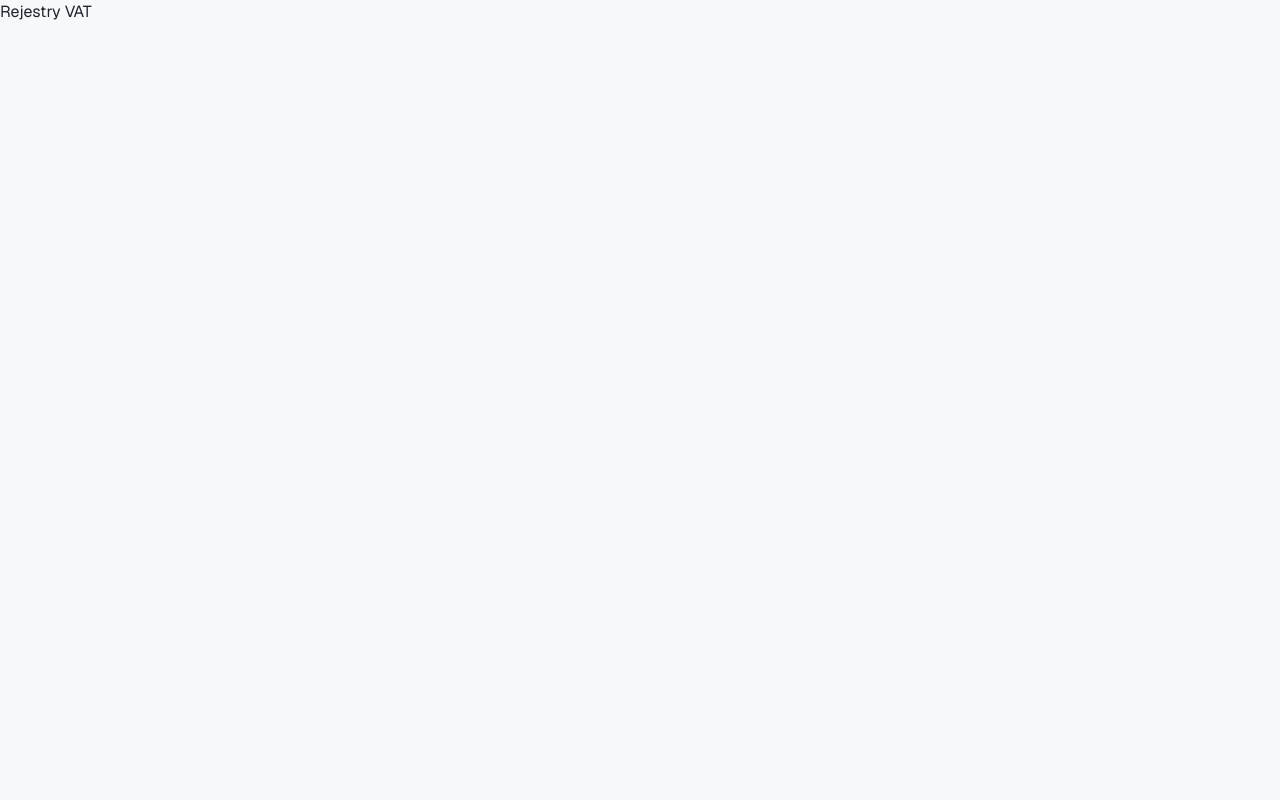
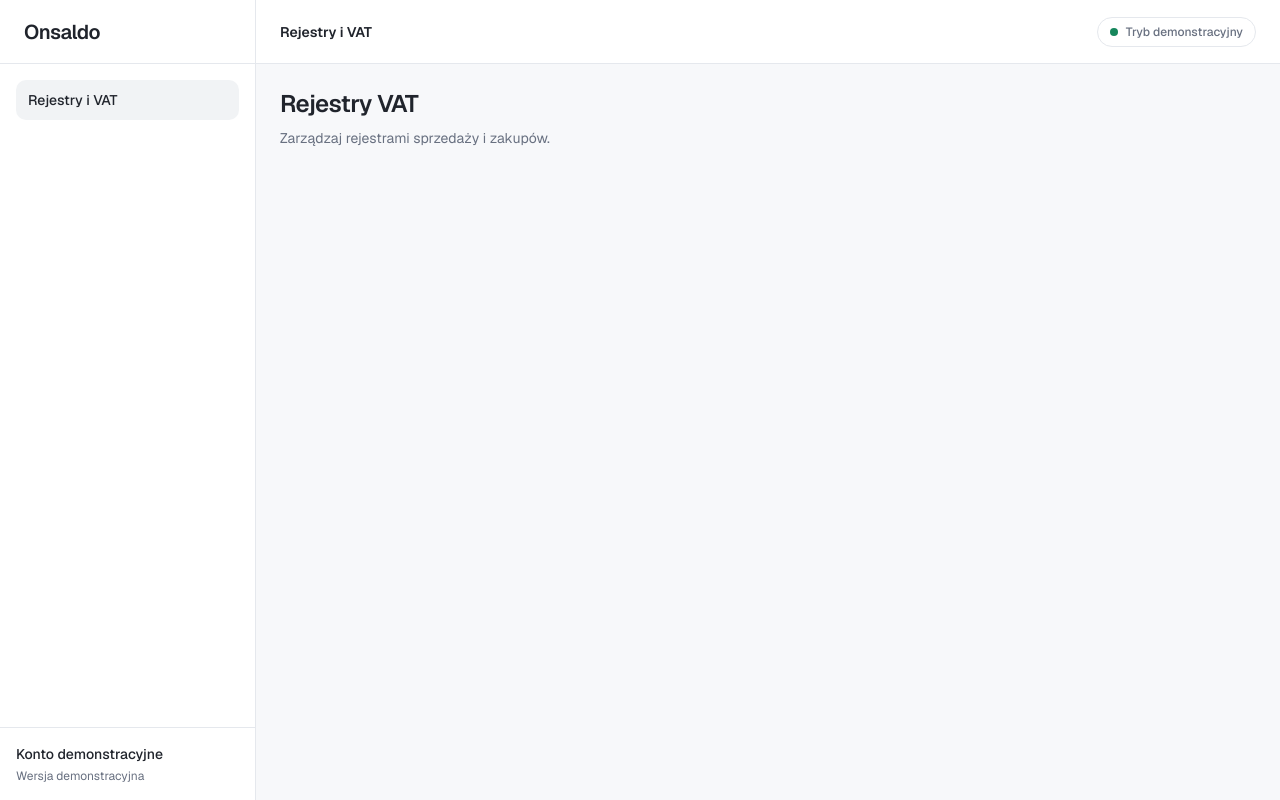
Before and after one commit to mykytapilec/onsaldo-vat-register, a Next.js app: page / in a window 1280 px wide. Built offline with nearby package versions, Linux system fonts and the light colour scheme.

Commit message:
feat: add application layout shell

```diff
--- a/app/page.tsx
+++ b/app/page.tsx
@@ -1,7 +1,17 @@
+
+import { AppShell } from "@/components/layout/app-shell";
+
 export default function Home() {
   return (
-    <main>
-      <h1>Rejestry VAT</h1>
-    </main>
+    <AppShell>
+      <section>
+        <h2 className="text-2xl font-semibold tracking-tight">
+          Rejestry VAT
+        </h2>
+        <p className="mt-2 text-sm text-[var(--foreground-secondary)]">
+          Zarządzaj rejestrami sprzedaży i zakupów.
+        </p>
+      </section>
+    </AppShell>
   );
 }
--- /dev/null
+++ b/components/layout/app-shell.tsx
@@ -0,0 +1,27 @@
+
+import type { ReactNode } from "react";
+
+import { Sidebar } from "./sidebar";
+import { Topbar } from "./topbar";
+
+type AppShellProps = {
+  children: ReactNode;
+};
+
+export function AppShell({ children }: AppShellProps) {
+  return (
+    <div className="flex min-h-screen bg-[var(--background)]">
+      <div className="hidden md:block">
+        <Sidebar />
+      </div>
+
+      <div className="flex min-w-0 flex-1 flex-col">
+        <Topbar />
+
+        <main className="flex-1 p-4 md:p-6">
+          {children}
+        </main>
+      </div>
+    </div>
+  );
+}
--- /dev/null
+++ b/components/layout/sidebar.tsx
@@ -0,0 +1,31 @@
+
+import Link from "next/link";
+
+export function Sidebar() {
+  return (
+    <aside className="flex h-full w-64 flex-col border-r border-[var(--border)] bg-[var(--surface)]">
+      <div className="flex h-16 items-center border-b border-[var(--border)] px-6">
+        <span className="text-xl font-semibold tracking-tight">
+          Onsaldo
+        </span>
+      </div>
+
+      <nav className="flex-1 p-4" aria-label="Główna nawigacja">
+        <Link
+          href="/"
+          aria-current="page"
+          className="flex items-center rounded-[var(--radius-md)] bg-[var(--surface-secondary)] px-3 py-2.5 text-sm font-medium text-[var(--foreground)]"
+        >
+          Rejestry i VAT
+        </Link>
+      </nav>
+
+      <div className="border-t border-[var(--border)] p-4">
+        <div className="text-sm font-medium">Konto demonstracyjne</div>
+        <div className="mt-1 text-xs text-[var(--foreground-secondary)]">
+          Wersja demonstracyjna
+        </div>
+      </div>
+    </aside>
+  );
+}
--- /dev/null
+++ b/components/layout/topbar.tsx
@@ -0,0 +1,22 @@
+
+export function Topbar() {
+  return (
+    <header className="flex h-16 items-center justify-between border-b border-[var(--border)] bg-[var(--surface)] px-6">
+      <div>
+        <h1 className="text-sm font-semibold text-[var(--foreground)]">
+          Rejestry i VAT
+        </h1>
+      </div>
+
+      <div className="flex items-center gap-2 rounded-full border border-[var(--border)] px-3 py-1.5">
+        <span
+          aria-hidden="true"
+          className="h-2 w-2 rounded-full bg-[var(--success)]"
+        />
+        <span className="text-xs font-medium text-[var(--foreground-secondary)]">
+          Tryb demonstracyjny
+        </span>
+      </div>
+    </header>
+  );
+}
```
